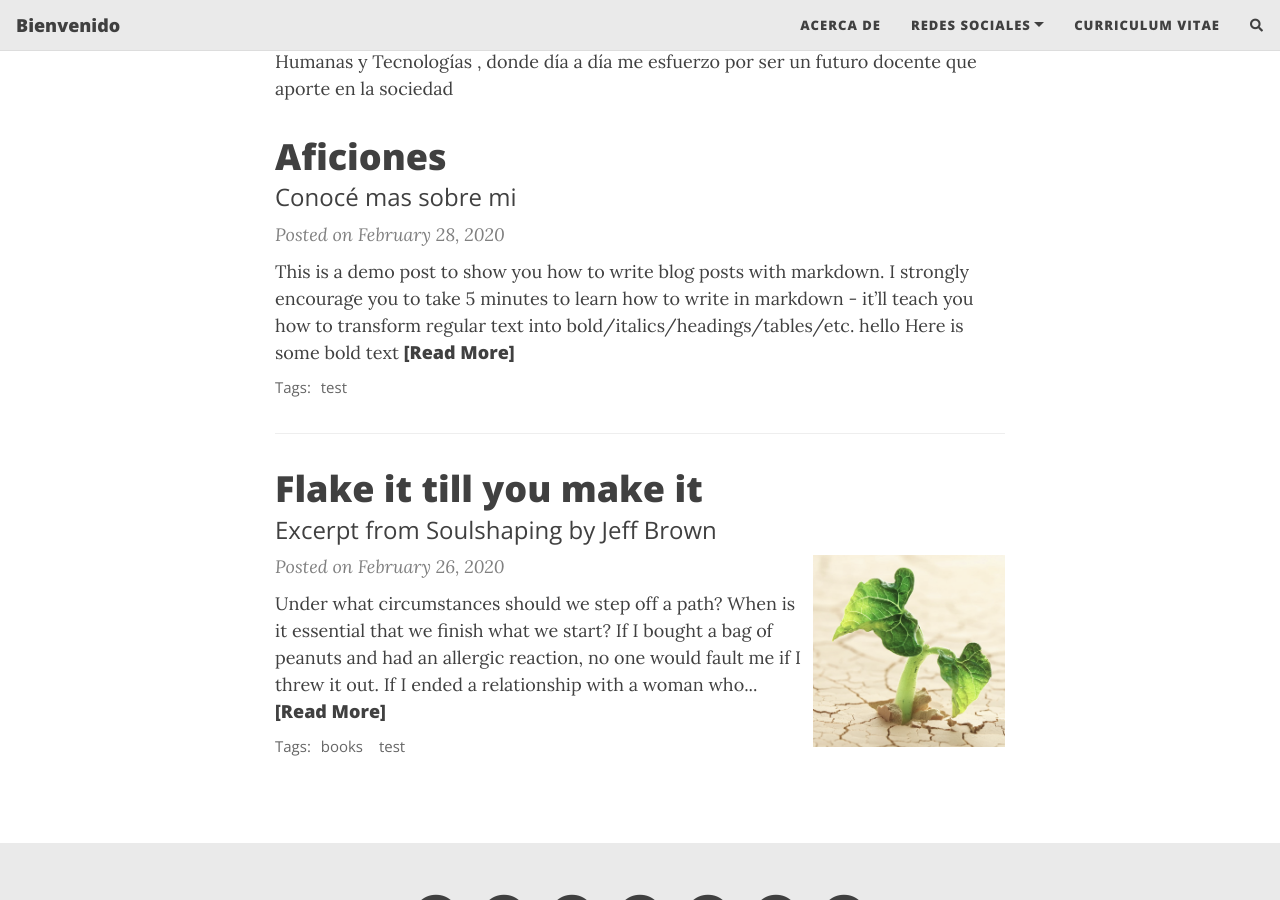
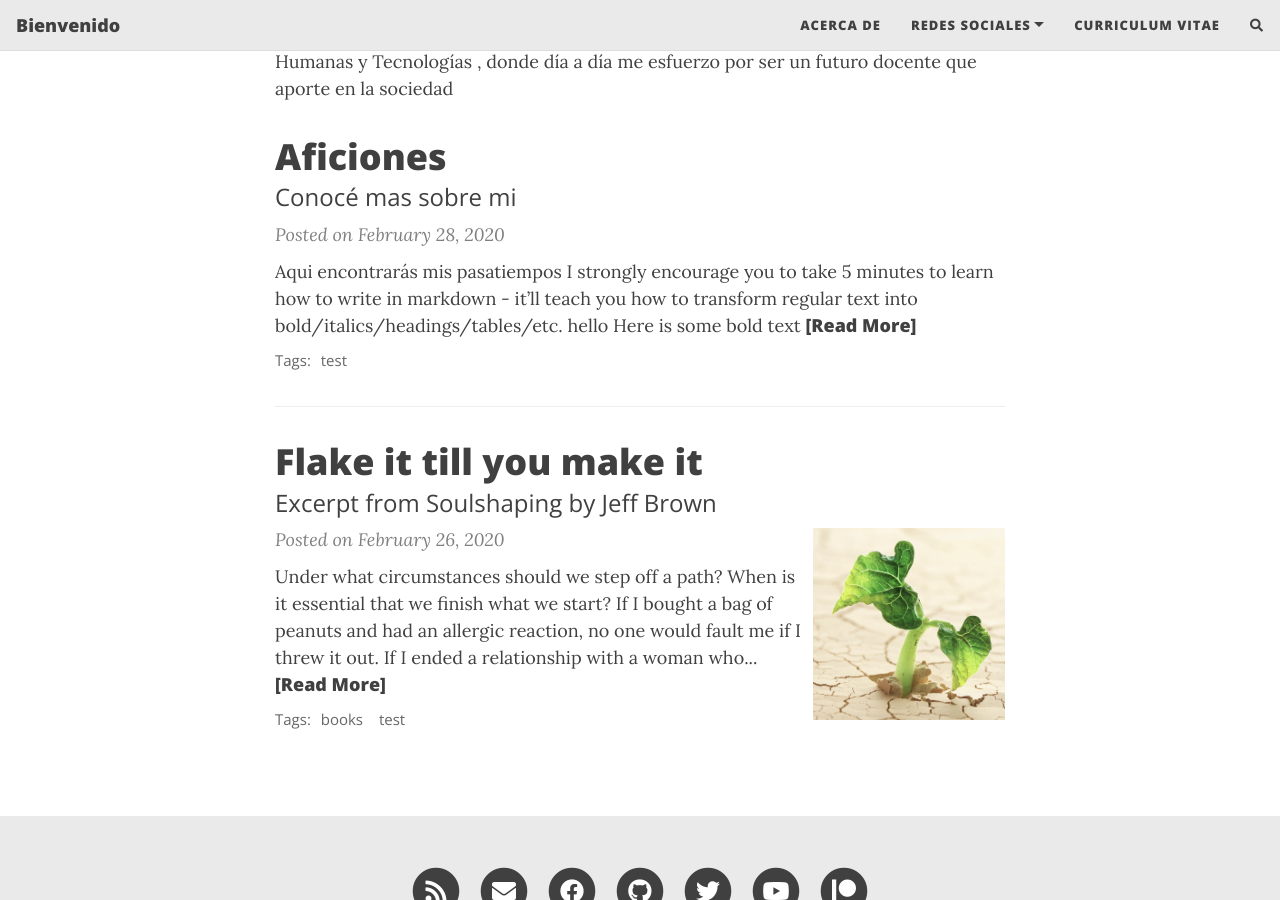
Before and after one commit to Brian27alv/Brian27alv.github.io, a Jekyll site: the page built from index.html, in a window 1280 px wide and 900 px high, scrolled down 398 px. Built offline with Jekyll 4.4.1, drawn with Linux system fonts in a browser that asks for light colours; nearby versions of some CDN libraries; the list of posts is cut into pages by our own code; comment, search, counter and statistics services are not loaded.

Commit message:
Update 2020-02-28-test-markdown.md

```diff
--- a/_posts/2020-02-28-test-markdown.md
+++ b/_posts/2020-02-28-test-markdown.md
@@ -7,7 +7,7 @@ gh-badge: [star, fork, follow]
 tags: [test]
 comments: true
 ---
-This is a demo post to show you how to write blog posts with markdown.  I strongly encourage you to [take 5 minutes to learn how to write in markdown](https://markdowntutorial.com/) - it'll teach you how to transform regular text into bold/italics/headings/tables/etc.
+Aqui encontrarás mis pasatiempos  I strongly encourage you to [take 5 minutes to learn how to write in markdown](https://markdowntutorial.com/) - it'll teach you how to transform regular text into bold/italics/headings/tables/etc.
 hello
 **Here is some bold text**
 
```
